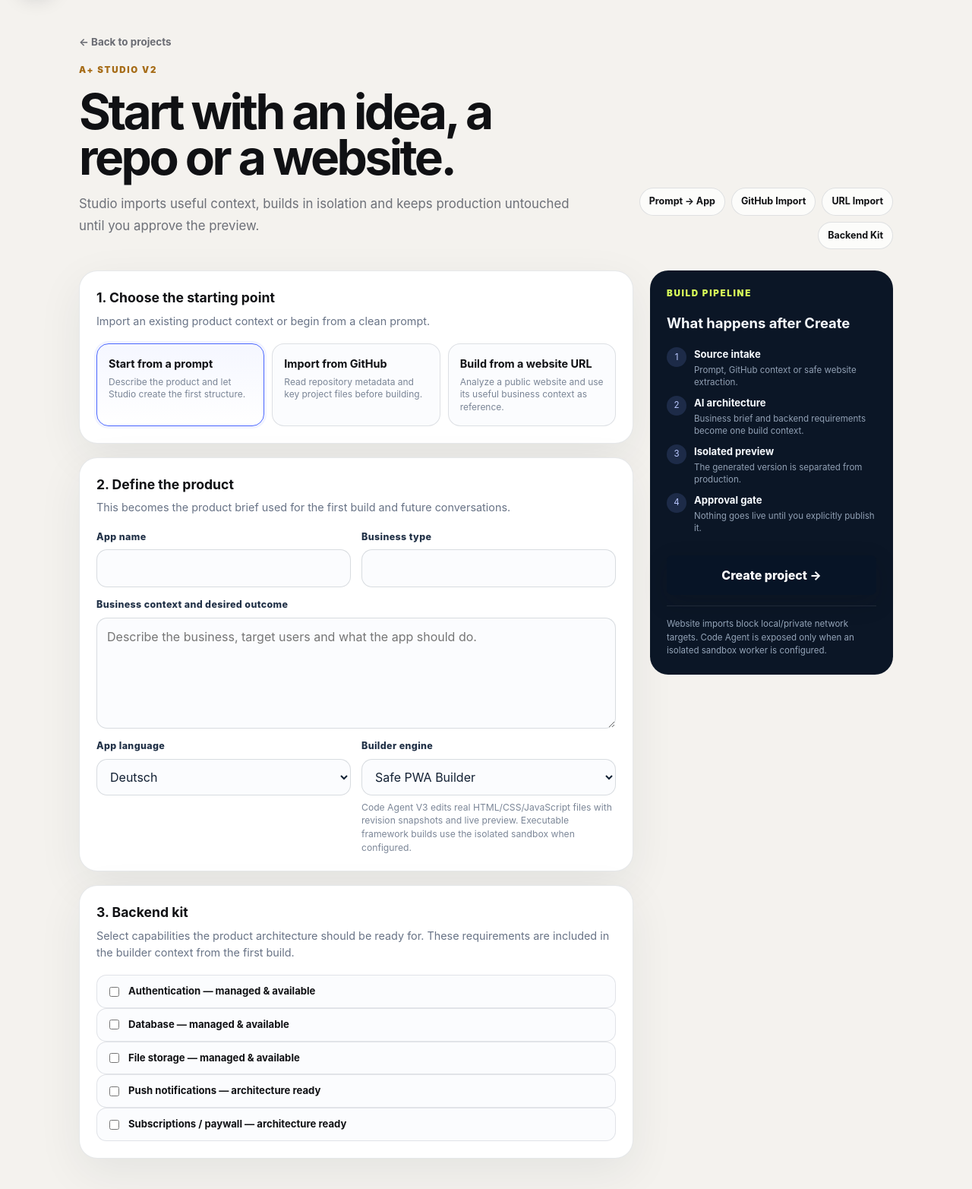
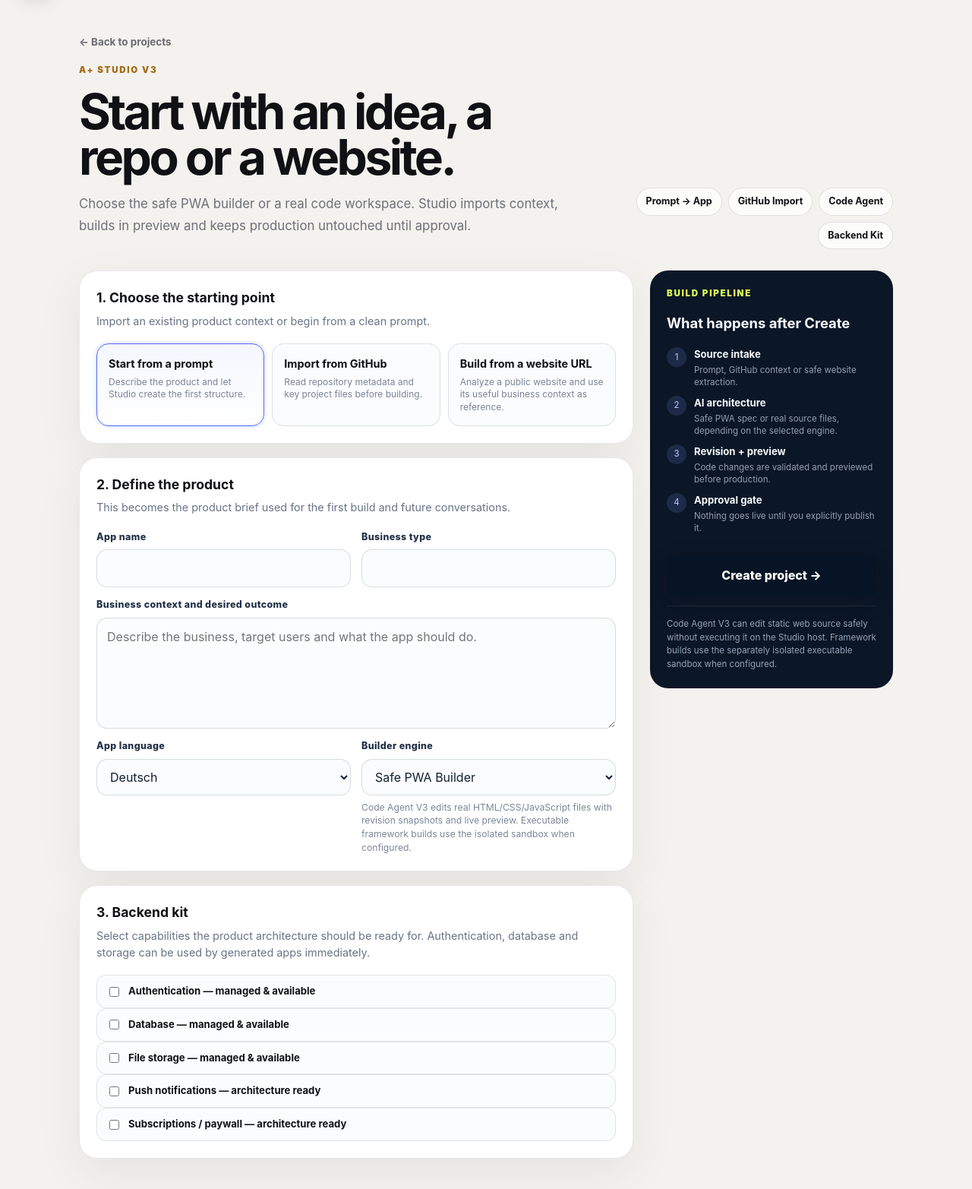
Before and after one commit to hsdarestani/a-studio, a Django app: page /projects/new/ in a window 1280 px wide. Shown: the part 70-1635 px from the top of the page at 76% size. Run offline with Django 5.2, Linux system fonts and the light colour scheme; the visitor is signed in with stand-in values (Sample User, id 1); data comes from the database, SQL or seed files in the repository; data that the repository does not hold is empty; parts of the project's set-up code (start-up, migrations or seed data) failed here and were passed over; some libraries are stand-ins or nearby versions.

Commit message:
feat: present Code Agent V3 in project creation

```diff
--- a/templates/project_create.html
+++ b/templates/project_create.html
@@ -7,14 +7,14 @@
 
   <section class="v2-create-hero">
     <div>
-      <div class="eyebrow dark">A+ STUDIO V2</div>
+      <div class="eyebrow dark">A+ STUDIO V3</div>
       <h1>{% trans "Start with an idea, a repo or a website." %}</h1>
-      <p>{% trans "Studio imports useful context, builds in isolation and keeps production untouched until you approve the preview." %}</p>
+      <p>{% trans "Choose the safe PWA builder or a real code workspace. Studio imports context, builds in preview and keeps production untouched until approval." %}</p>
     </div>
     <div class="v2-badge-row">
       <span class="v2-badge">Prompt → App</span>
       <span class="v2-badge">GitHub Import</span>
-      <span class="v2-badge">URL Import</span>
+      <span class="v2-badge">Code Agent</span>
       <span class="v2-badge">Backend Kit</span>
     </div>
   </section>
@@ -85,7 +85,7 @@
 
       <section class="v2-panel v2-check-grid">
         <h2>{% trans "3. Backend kit" %}</h2>
-        <p>{% trans "Select capabilities the product architecture should be ready for. These requirements are included in the builder context from the first build." %}</p>
+        <p>{% trans "Select capabilities the product architecture should be ready for. Authentication, database and storage can be used by generated apps immediately." %}</p>
         {{ form.backend_features }}
         {% if form.backend_features.errors %}<span class="v2-error">{{ form.backend_features.errors|striptags }}</span>{% endif %}
       </section>
@@ -97,12 +97,12 @@
         <h3>{% trans "What happens after Create" %}</h3>
         <div class="v2-flow">
           <div class="v2-flow-step"><i>1</i><div><b>{% trans "Source intake" %}</b><span>{% trans "Prompt, GitHub context or safe website extraction." %}</span></div></div>
-          <div class="v2-flow-step"><i>2</i><div><b>{% trans "AI architecture" %}</b><span>{% trans "Business brief and backend requirements become one build context." %}</span></div></div>
-          <div class="v2-flow-step"><i>3</i><div><b>{% trans "Isolated preview" %}</b><span>{% trans "The generated version is separated from production." %}</span></div></div>
+          <div class="v2-flow-step"><i>2</i><div><b>{% trans "AI architecture" %}</b><span>{% trans "Safe PWA spec or real source files, depending on the selected engine." %}</span></div></div>
+          <div class="v2-flow-step"><i>3</i><div><b>{% trans "Revision + preview" %}</b><span>{% trans "Code changes are validated and previewed before production." %}</span></div></div>
           <div class="v2-flow-step"><i>4</i><div><b>{% trans "Approval gate" %}</b><span>{% trans "Nothing goes live until you explicitly publish it." %}</span></div></div>
         </div>
         <button class="button full" type="submit">{% trans "Create project" %} →</button>
-        <div class="v2-security-note">{% trans "Website imports block local/private network targets. Code Agent is exposed only when an isolated sandbox worker is configured." %}</div>
+        <div class="v2-security-note">{% trans "Code Agent V3 can edit static web source safely without executing it on the Studio host. Framework builds use the separately isolated executable sandbox when configured." %}</div>
       </div>
     </aside>
   </form>
```
